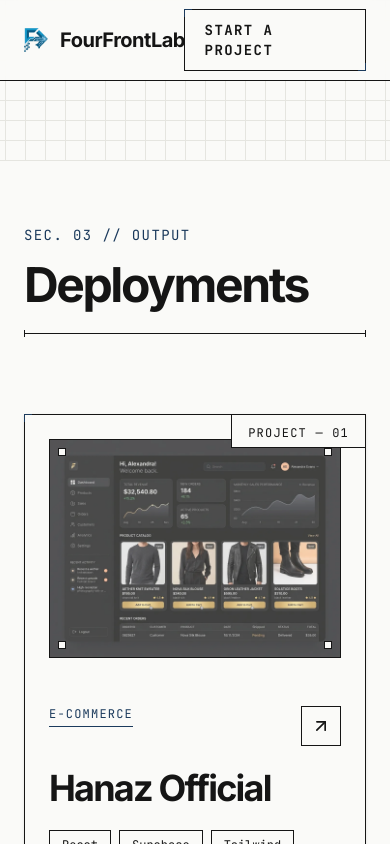
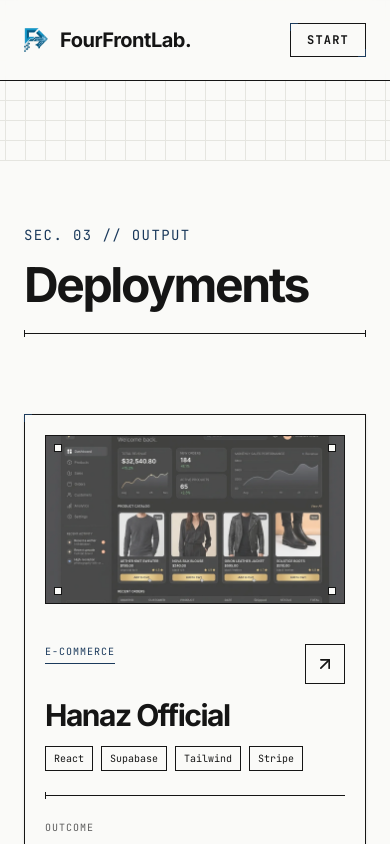
Before and after one commit to fourfrontlab/FourFrontLab-Site, a Next.js app: page /work in a window 390 px wide. Shown: the top 844 px of the page. Built offline with nearby package versions, Linux system fonts and the light colour scheme; no server answers.

Commit message:
Mobile view fixed

```diff
--- a/src/components/Navbar.jsx
+++ b/src/components/Navbar.jsx
@@ -19,8 +19,9 @@
           <Link href="/contact" className="text-sm font-mono tracking-widest uppercase text-[#5C5C5C] hover:text-[#1B3A5C] transition-colors">Contact</Link>
         </div>
 
-        <Link href="/contact" className="bg-[#FAFAF8] border border-[#151515] text-[#151515] px-5 py-2.5 text-sm font-mono font-bold tracking-widest uppercase hover:bg-[#151515] hover:text-[#FAFAF8] transition-all corner-ticks">
-          Start a Project
+        <Link href="/contact" className="bg-[#FAFAF8] border border-[#151515] text-[#151515] px-4 py-2 md:px-5 md:py-2.5 text-xs md:text-sm font-mono font-bold tracking-widest uppercase hover:bg-[#151515] hover:text-[#FAFAF8] transition-all corner-ticks whitespace-nowrap">
+          <span className="hidden sm:inline">Start a Project</span>
+          <span className="sm:hidden">Start</span>
         </Link>
       </div>
     </nav>
--- a/src/components/Portfolio.jsx
+++ b/src/components/Portfolio.jsx
@@ -114,14 +114,14 @@
             <div key={i} className="portfolio-card w-full">
               <Link
                 href={`/work/${project.slug}`}
-                className="corner-ticks group relative w-full flex flex-col lg:flex-row gap-8 lg:gap-16 border border-[#151515] bg-[#FAFAF8] p-6 lg:p-10 hover:border-[#1B3A5C] hover:-translate-y-1 transition-transform transition-colors duration-500 shadow-sm"
+                className="corner-ticks group relative w-full flex flex-col lg:flex-row gap-6 lg:gap-16 border border-[#151515] bg-[#FAFAF8] p-5 sm:p-6 lg:p-10 hover:border-[#1B3A5C] hover:-translate-y-1 transition-transform transition-colors duration-500 shadow-sm"
               >
-                <div className="absolute top-0 right-0 border-l border-b border-[#151515] px-4 py-1 bg-[#FAFAF8] z-10 group-hover:border-[#1B3A5C] transition-colors">
+                <div className="hidden sm:block absolute top-0 right-0 border-l border-b border-[#151515] px-4 py-1 bg-[#FAFAF8] z-10 group-hover:border-[#1B3A5C] transition-colors">
                   <span className="font-mono text-xs text-[#151515] tracking-widest">PROJECT &mdash; 0{i + 1}</span>
                 </div>
 
                 {/* Image / Mockup Area */}
-                <div className="w-full lg:w-1/2 overflow-hidden relative aspect-[4/3] bg-[#E5E5E0] border border-[#151515] group-hover:border-[#1B3A5C] transition-colors">
+                <div className="w-full lg:w-1/2 overflow-hidden relative aspect-video lg:aspect-[4/3] bg-[#E5E5E0] border border-[#151515] group-hover:border-[#1B3A5C] transition-colors">
                   <Image
                     src={project.image}
                     alt={project.title}
@@ -143,8 +143,8 @@
 
                 {/* Content Area */}
                 <div className="w-full lg:w-1/2 flex flex-col justify-center pt-4 lg:pt-0">
-                  <div className="flex justify-between items-start mb-6">
-                    <span className="font-mono text-[#1B3A5C] text-xs uppercase tracking-widest border-b border-[#1B3A5C] pb-1">
+                  <div className="flex justify-between items-start mb-4 lg:mb-6">
+                    <span className="font-mono text-[#1B3A5C] text-[10px] sm:text-xs uppercase tracking-widest border-b border-[#1B3A5C] pb-1">
                       {project.client}
                     </span>
                     <div className="w-10 h-10 border border-[#151515] text-[#151515] flex items-center justify-center group-hover:bg-[#1B3A5C] group-hover:text-white group-hover:border-[#1B3A5C] transition-colors duration-300">
@@ -152,11 +152,11 @@
                     </div>
                   </div>
 
-                  <h3 className="text-4xl lg:text-6xl font-bold tracking-tighter leading-none mb-6 font-inter text-[#151515] group-hover:text-[#1B3A5C] transition-colors">{project.title}</h3>
+                  <h3 className="text-3xl sm:text-4xl lg:text-6xl font-bold tracking-tighter leading-none mb-4 lg:mb-6 font-inter text-[#151515] group-hover:text-[#1B3A5C] transition-colors">{project.title}</h3>
 
-                  <div className="flex flex-wrap gap-2 mb-8">
+                  <div className="flex flex-wrap gap-2 mb-6 lg:mb-8">
                     {project.stack.map((tech, j) => (
-                      <span key={j} className="text-xs font-mono text-[#151515] border border-[#151515] px-3 py-1.5 bg-[#FAFAF8]">
+                      <span key={j} className="text-[10px] sm:text-xs font-mono text-[#151515] border border-[#151515] px-2 py-1 sm:px-3 sm:py-1.5 bg-[#FAFAF8]">
                         {tech}
                       </span>
                     ))}
@@ -164,8 +164,8 @@
 
                   <div className="mt-auto pt-6 border-t border-[#151515] group-hover:border-[#1B3A5C] transition-colors relative">
                     <div className="absolute top-[-4px] left-0 w-[1px] h-[7px] bg-[#151515] group-hover:bg-[#1B3A5C] transition-colors"></div>
-                    <span className="block text-[#5C5C5C] font-mono text-xs uppercase mb-2 tracking-widest">Outcome</span>
-                    <span className="font-inter text-[#151515] text-lg lg:text-xl font-medium leading-relaxed">{project.outcome}</span>
+                    <span className="block text-[#5C5C5C] font-mono text-[10px] sm:text-xs uppercase mb-1 sm:mb-2 tracking-widest">Outcome</span>
+                    <span className="font-inter text-[#151515] text-base sm:text-lg lg:text-xl font-medium leading-relaxed">{project.outcome}</span>
                   </div>
                 </div>
               </Link>
```
